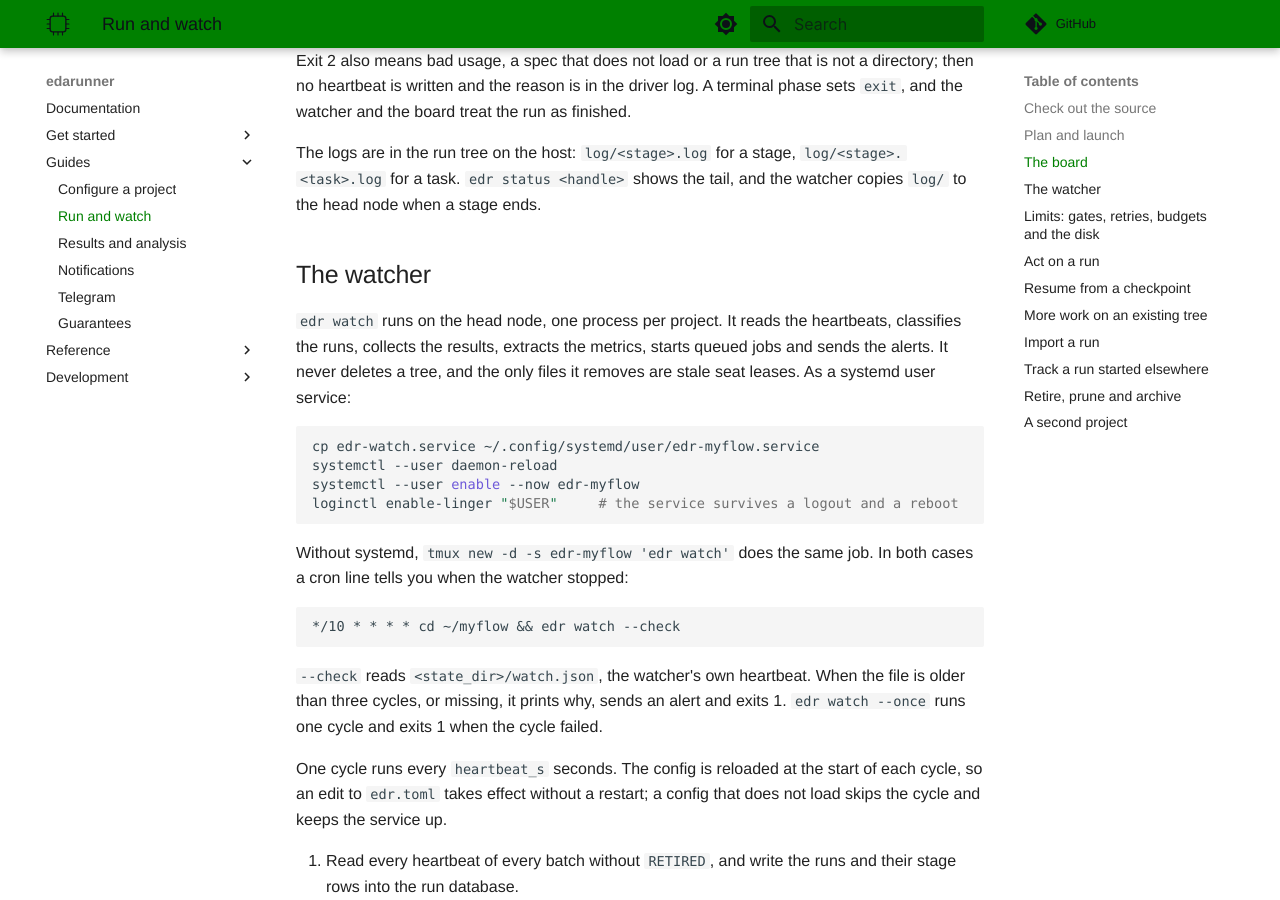
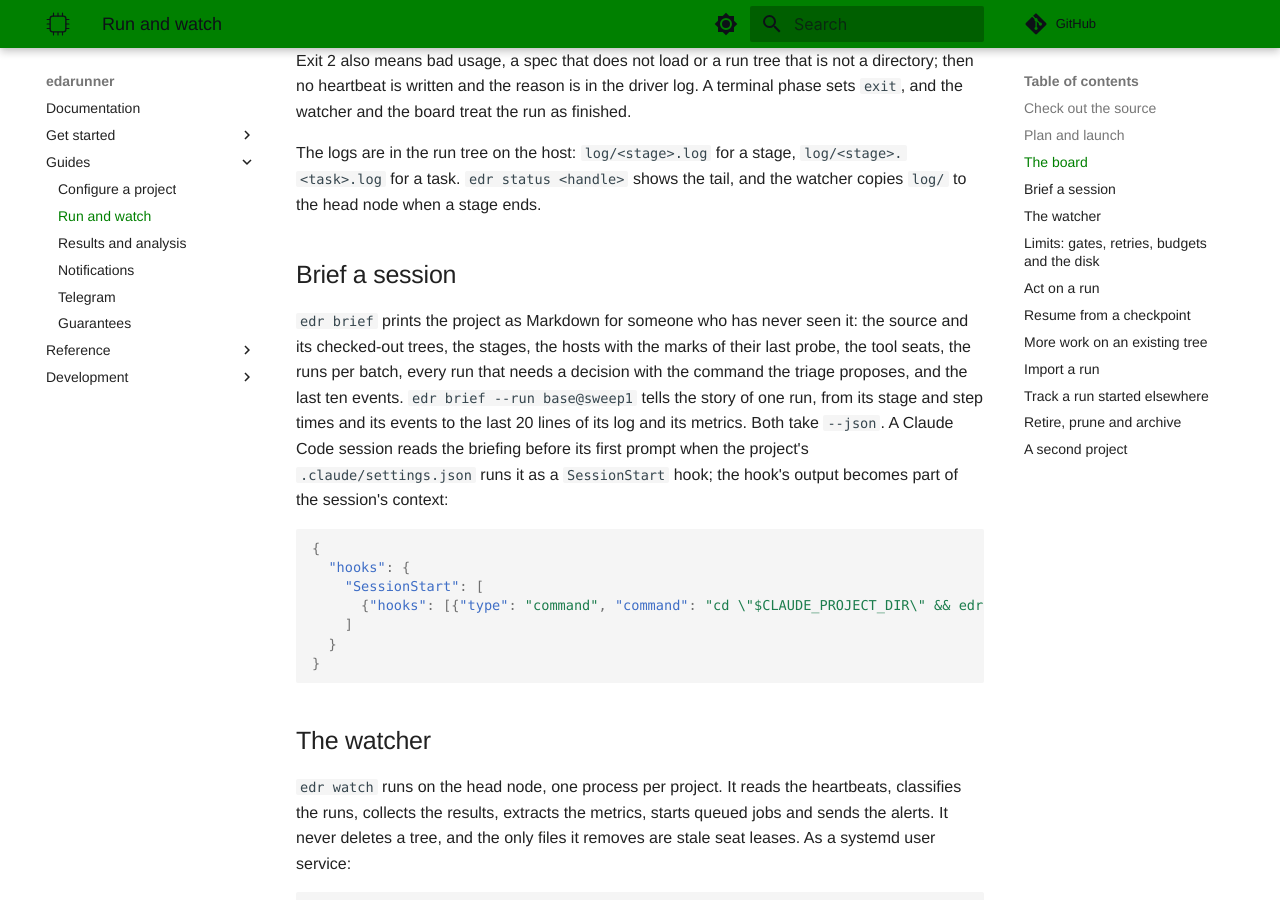
Before and after one commit to lionnus/edarunner, an MkDocs documentation site: the page built from docs/run.md, in a window 1280 px wide and 900 px high, scrolled down 2414 px. Built offline with MkDocs 1.6.1 and Material for MkDocs 9.7.7, drawn with Linux system fonts in a browser that asks for light colours; comment, search, counter and statistics services are not loaded.

Commit message:
:memo: Start a session with edr brief and show the SessionStart hook

````diff
--- a/docs/run.md
+++ b/docs/run.md
@@ -86,6 +86,29 @@ board treat the run as finished.
 The logs are in the run tree on the host: `log/<stage>.log` for a stage,
 `log/<stage>.<task>.log` for a task. `edr status <handle>` shows the
 tail, and the watcher copies `log/` to the head node when a stage ends.
+
+## Brief a session
+
+`edr brief` prints the project as Markdown for someone who has never
+seen it: the source and its checked-out trees, the stages, the hosts
+with the marks of their last probe, the tool seats, the runs per batch,
+every run that needs a decision with the command the triage proposes,
+and the last ten events. `edr brief --run base@sweep1` tells the story
+of one run, from its stage and step times and its events to the last
+20 lines of its log and its metrics. Both take `--json`. A Claude Code
+session reads the briefing before its first prompt when the project's
+`.claude/settings.json` runs it as a `SessionStart` hook; the hook's
+output becomes part of the session's context:
+
+```json
+{
+  "hooks": {
+    "SessionStart": [
+      {"hooks": [{"type": "command", "command": "cd \"$CLAUDE_PROJECT_DIR\" && edr brief"}]}
+    ]
+  }
+}
+```
 
 ## The watcher
 
````
Also changed, not shown: AGENTS.md (+14 -3 lines), CHANGELOG.md (+6 -0 lines).
